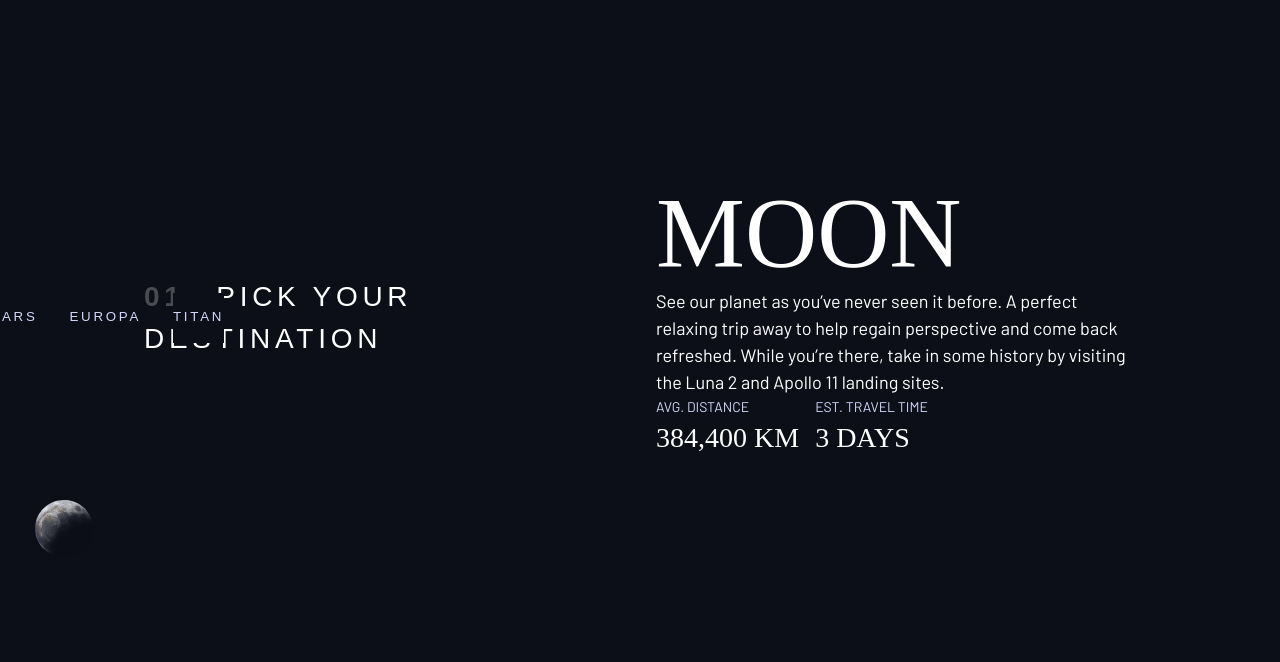
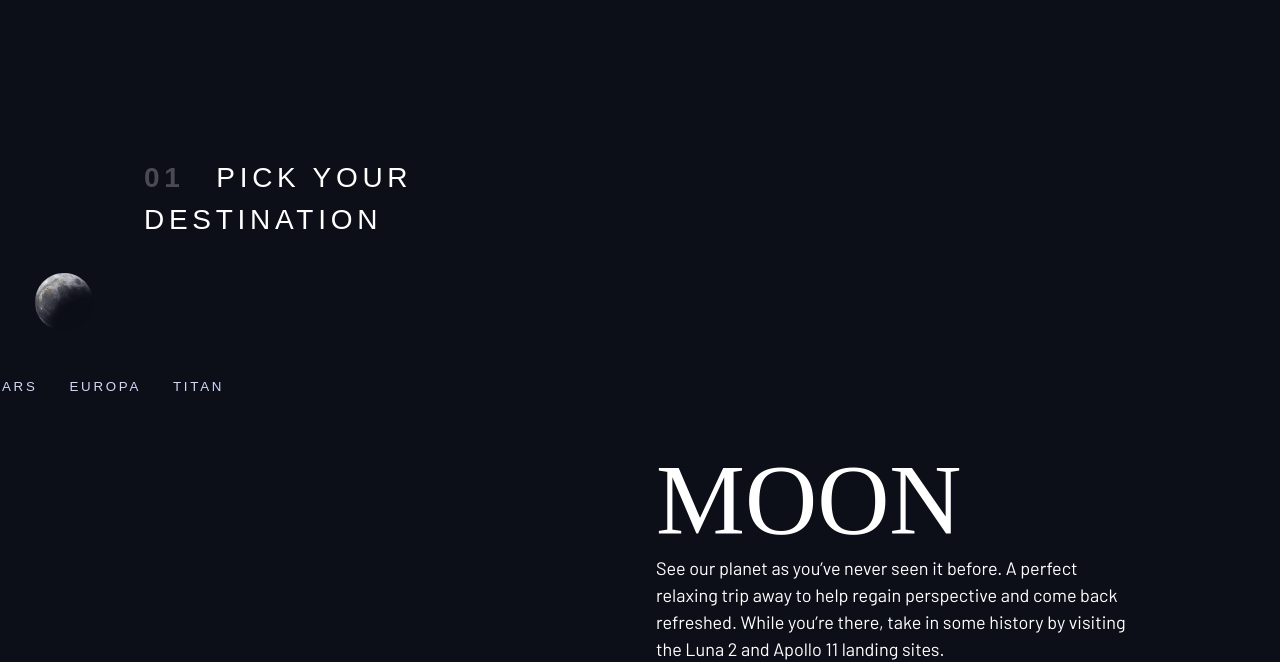
Before and after one commit to nickonyi/Space-tourism-website, a website: page destination-moon.html in a window 1280 px wide. Shown: the part 140-802 px from the top of the page. Drawn offline with nearby package versions, Linux system fonts and the light colour scheme; a web font is replaced by a local one.

Commit message:
Space tourism website

```diff
--- a/css/style.css
+++ b/css/style.css
@@ -538,6 +538,7 @@
         display: grid;
         place-items: center;
         padding-inline: 1rem;
+        padding-bottom: 4rem;
     }
 
     .grid-container>* {
@@ -550,12 +551,28 @@
     /*  Destination layout*/
 
     .grid-container--destination {
+        --flow-space: 2rem;
         grid-template-areas: 'title' 'image' 'tabs' 'contents';
     }
 
     .grid-container--destination>img {
         grid-area: image;
         max-width: 60%;
+    }
+
+    .grid-container--destination>.tab-list {
+        grid-area: tabs;
+    }
+
+    .grid-container--destination>.destination-info {
+        grid-area: contents;
+    }
+
+    .destination-meta {
+        flex-direction: column;
+        border-top: 1px solid hsl( var(--clr-white) / .25);
+        padding-top: 2.5rem;
+        margin-top: 2.5rem;
     }
 
     @media(min-width:62rem) {
--- a/destination-moon.html
+++ b/destination-moon.html
@@ -39,7 +39,7 @@
         </nav>
         <!--My after goes here-->
     </header>
-    <main id="main" class="grid-container grid-container--destination">
+    <main id="main" class="grid-container grid-container--destination flow">
         <h1 class="numbered-title"><span aria-hidden="true">01</span> Pick your destination</h1>
         <img src="./assets/destination/image-moon.png" alt="the moon">
 
@@ -55,7 +55,7 @@
             <p>
                 See our planet as you’ve never seen it before. A perfect relaxing trip away to help regain perspective and come back refreshed. While you’re there, take in some history by visiting the Luna 2 and Apollo 11 landing sites.
             </p>
-            <div class="flex">
+            <div class="destination-meta flex">
                 <div>
                     <h3 class="text-accent fs-200 uppercase"> Avg. distance</h3>
                     <p class="fs-500 ff-serif uppercase ">384,400 km</p>
--- a/scripts/script.js
+++ b/scripts/script.js
@@ -12,7 +12,7 @@ navToggle.addEventListener("click", () => {
     //if the nav is open close it
     else {
         nav.setAttribute("data-visible", false);
-        navToggle.setAttribute("aria-expanded", false)
+        navToggle.setAttribute("aria-expanded", false);
     }
 
 
```
